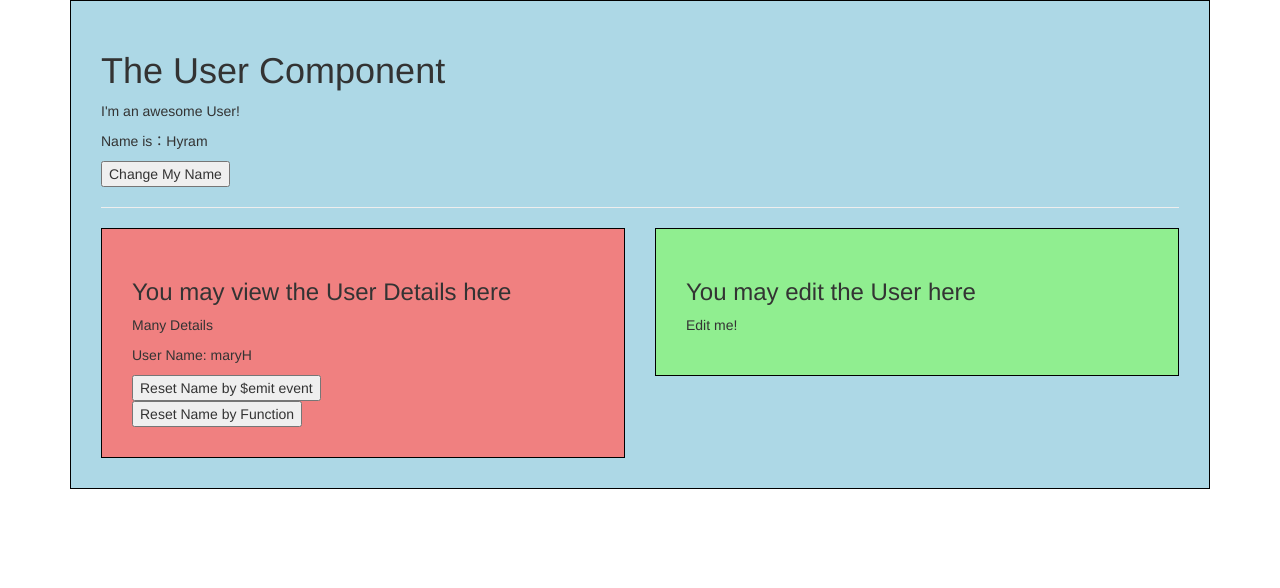
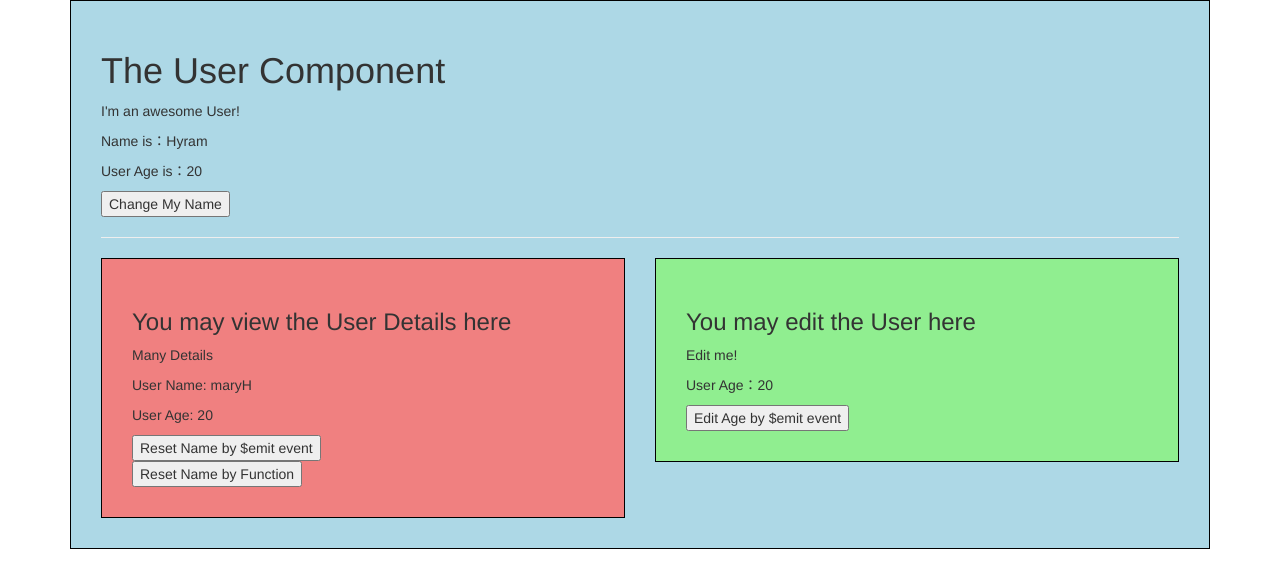
Before and after one commit to HyramTang/vue-learning, a Vue app in the folder zhihu/08-components/: page / in a window 1280 px wide. Shown: the top 588 px of the page. Built offline with nearby package versions, Linux system fonts and the light colour scheme.

Commit message:
08.组件间通信-10.同级组件通信

```diff
--- a/zhihu/08-components/src/components/User.vue
+++ b/zhihu/08-components/src/components/User.vue
@@ -3,6 +3,7 @@
     <h1>The User Component</h1>
     <p>I'm an awesome User!</p>
     <p>Name is：{{ name }}</p>
+    <p>User Age is：{{ age }}</p>
     <button @click="changeName">Change My Name</button>
     <hr />
     <div class="row">
@@ -11,10 +12,14 @@
           :name="name"
           @nameWasReseted="name = $event"
           :resetFn="resetName"
+          :userAge="age"
         ></app-user-detail>
       </div>
       <div class="col-xs-12 col-sm-6">
-        <app-user-edit></app-user-edit>
+        <app-user-edit
+          :userAge="age"
+          @ageWasEdited="age = $event"
+        ></app-user-edit>
       </div>
     </div>
   </div>
@@ -28,6 +33,7 @@ export default {
   data() {
     return {
       name: "Hyram",
+      age: 20,
     };
   },
   methods: {
--- a/zhihu/08-components/src/components/UserDetail.vue
+++ b/zhihu/08-components/src/components/UserDetail.vue
@@ -3,8 +3,9 @@
     <h3>You may view the User Details here</h3>
     <p>Many Details</p>
     <p>User Name: {{ switchName() }}</p>
+    <p>User Age: {{ userAge }}</p>
     <button @click="resetName">Reset Name by $emit event</button>
-    <br>
+    <br />
     <button @click="resetFn">Reset Name by Function</button>
   </div>
 </template>
@@ -15,6 +16,7 @@ export default {
   props: {
     name: String,
     resetFn: Function,
+    userAge: Number,
   },
   // props: {
   //   name: {
--- a/zhihu/08-components/src/components/UserEdit.vue
+++ b/zhihu/08-components/src/components/UserEdit.vue
@@ -2,10 +2,21 @@
   <div class="component">
     <h3>You may edit the User here</h3>
     <p>Edit me!</p>
+    <p>User Age：{{ userAge }}</p>
+    <button @click="editAge">Edit Age by $emit event</button>
   </div>
 </template>
 
 <script>
+export default {
+  props: ["userAge"],
+  methods: {
+    editAge() {
+      this.userAge = 30;
+      this.$emit("ageWasEdited", this.userAge);
+    },
+  },
+};
 </script>
 
 <style scoped>
```
Lines whose indentation alone changed are shown as unchanged.
